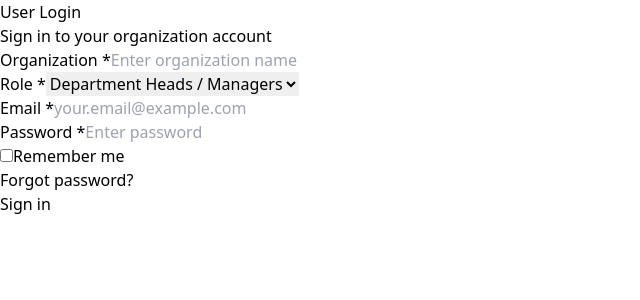
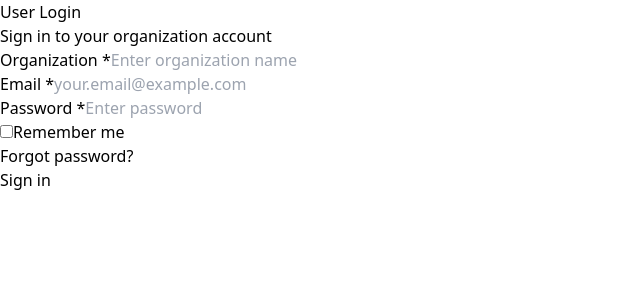
Before and after one commit to vinudasenith/ai-workflow-platform-frontend, a React (Vite) app: page /ulogin in a window 1280 px wide. Shown: the top 300 px of the page, without its empty margins (0-640 px from the left). Built offline with nearby package versions, Linux system fonts and the light colour scheme.

Commit message:
remove section 'role',add auth details in localStorage✅

```diff
--- a/src/pages/login/userLogin.jsx
+++ b/src/pages/login/userLogin.jsx
@@ -1,25 +1,32 @@
 import { useState } from "react"
 import { toast } from "react-hot-toast"
 import api from "../../api/axios"
+import { useNavigate } from "react-router-dom"
 
 export default function UserLogin() {
     //state variables
     const [organizationName, setOrganizationName] = useState('');
-    const [role, setRole] = useState('');
     const [email, setEmail] = useState('');
     const [password, setPassword] = useState('');
+    const navigate = useNavigate();
 
     //handle submit for user login
     const handleOnSubmit = (e) => {
         e.preventDefault();
-        console.log({ organizationName, role, email, password });
+        console.log({ organizationName, email, password });
         api.post("/user/login", {
             organizationName: organizationName,
-            role: role,
             email: email,
             password: password
         }).then((res) => {
             toast.success("User logged in successfully");
+
+            const { token, tenantId, role } = res.data
+            localStorage.setItem("token", token)
+            localStorage.setItem("tenantId", tenantId)
+            localStorage.setItem("role", role)
+
+            navigate(`/dashboard/${tenantId}`)
         }).catch((err) => {
             toast.error("Something went wrong");
         })
@@ -47,22 +54,6 @@ export default function UserLogin() {
                             >
                             </input>
                         </div>
-
-                        {/* Role Selection */}
-                        <div>
-                            <label htmlFor="role" className="block text-sm font-medium text-gray-700">Role *</label>
-                            <select
-                                id="role"
-                                className="mt-1 block w-full border border-gray-300 rounded-md px-3 py-2 focus:ring-2 focus:ring-blue-500 focus:outline-none"
-                                value={role}
-                                onChange={(e) => setRole(e.target.value)}
-                            >
-                                <option value="DepartmentAdmin">Department Heads / Managers</option>
-                                <option value="Staff">Staff / Employees</option>
-                                <option value="User">Users / General Members</option>
-                            </select>
-                        </div>
-
                         {/* Email & Password */}
                         <div>
                             <label htmlFor="email" className="block text-sm font-medium text-gray-700">Email *</label>
```
